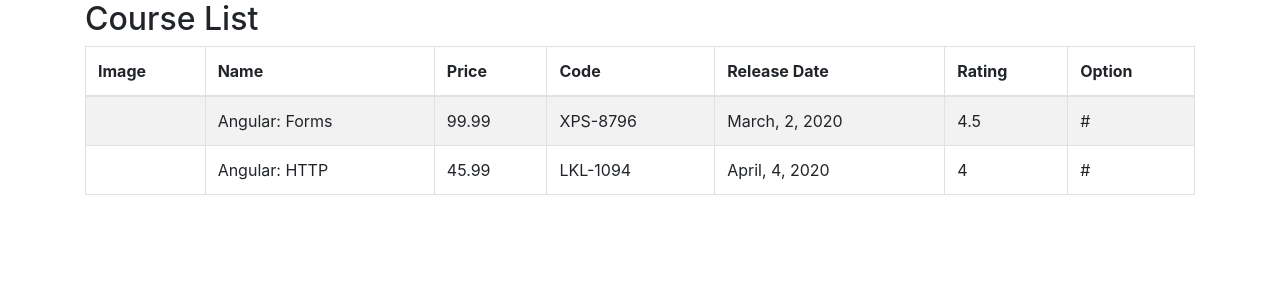
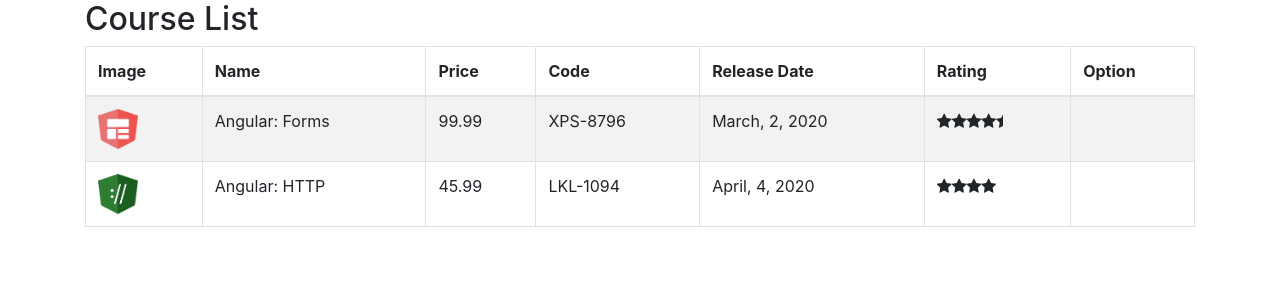
Before and after one commit to PauloAlves8039/Course-Manager-Angular, an Angular app: page / in a window 1280 px wide. Shown: the top 300 px of the page. Built offline with nearby package versions, Linux system fonts and the light colour scheme.

Commit message:
Implementando elementos para uso do componente Star

```diff
--- a/package.json
+++ b/package.json
@@ -20,6 +20,7 @@
     "@angular/platform-browser-dynamic": "~10.0.0",
     "@angular/router": "~10.0.0",
     "bootstrap": "^4.5.0",
+    "font-awesome": "^4.7.0",
     "rxjs": "~6.5.5",
     "tslib": "^2.0.0",
     "zone.js": "~0.10.3"
--- a/src/app/app.module.ts
+++ b/src/app/app.module.ts
@@ -1,3 +1,4 @@
+import { StartComponent } from './star/star.component';
 import { BrowserModule } from '@angular/platform-browser';
 import { NgModule } from '@angular/core';
 import { FormsModule } from '@angular/forms';
@@ -8,7 +9,8 @@
 @NgModule({
   declarations: [
     AppComponent,
-    CourseListComponent
+    CourseListComponent,
+    StartComponent
   ],
   imports: [
     BrowserModule,
--- a/src/app/courses/course-list.component.html
+++ b/src/app/courses/course-list.component.html
@@ -14,13 +14,15 @@
   </thead>
   <tbody>
     <tr *ngFor='let course of courses'>
-      <td>{{ course.imageUrl }}</td>
+      <td><img [src]='course.imageUrl' width='40' height='40'></td>
       <td>{{ course.name }}</td>
       <td>{{ course.price }}</td>
       <td>{{ course.code }}</td>
       <td>{{ course.releaseDate }}</td>
-      <td>{{ course.rating }}</td>
-      <td>#</td>
+      <td>
+        <app-star [rating]='course.rating'></app-star>
+      </td>
+      <td></td>
     </tr>
   </tbody>
 </table>
--- a/src/app/courses/course-list.component.ts
+++ b/src/app/courses/course-list.component.ts
@@ -21,7 +21,7 @@
       {
           id: 1,
           name: 'Angular: Forms',
-          imageUrl: '',
+          imageUrl: '../../assets/images/forms.png',
           price: 99.99,
           code: 'XPS-8796',
           duration: 120,
@@ -31,7 +31,7 @@
       {
           id: 2,
           name: 'Angular: HTTP',
-          imageUrl: '',
+          imageUrl: '../../assets/images/http.png',
           price: 45.99,
           code: 'LKL-1094',
           duration: 80,
--- /dev/null
+++ b/src/app/star/star.component.css
@@ -0,0 +1,3 @@
+.crop {
+  overflow: hidden;
+}
--- /dev/null
+++ b/src/app/star/star.component.html
@@ -0,0 +1,9 @@
+<div class="crop" [style.width.px]="startWidth" [title]="rating">
+  <div style="width: 100px;">
+    <span class="fa fa-star"></span>
+    <span class="fa fa-star"></span>
+    <span class="fa fa-star"></span>
+    <span class="fa fa-star"></span>
+    <span class="fa fa-star"></span>
+  </div>
+</div>
--- /dev/null
+++ b/src/app/star/star.component.ts
@@ -0,0 +1,26 @@
+/**
+ * @file: star.component.ts
+ * @author: Paulo Alves
+ * @description: responsável pela atribuição do componente estrela.
+ * @version 1.0.1 (29/06/2020)
+ */
+
+import { Component, OnChanges, Input } from '@angular/core';
+
+@Component({
+  selector: 'app-star',
+  templateUrl: '../star/star.component.html',
+  styleUrls: ['../star/star.component.css']
+})
+
+export class StartComponent implements OnChanges{
+
+  @Input()
+  rating: number = 0;
+
+  startWidth: number;
+
+  ngOnChanges(): void {
+    this.startWidth = this.rating * 74 / 5;
+  }
+}
--- a/src/styles.css
+++ b/src/styles.css
@@ -1 +1,3 @@
-@import '../node_modules/bootstrap/dist/css/bootstrap.min.css'
+@import '../node_modules/bootstrap/dist/css/bootstrap.min.css';
+
+@import '../node_modules/font-awesome/css/font-awesome.min.css';
```
Also changed, not shown: 1 other file (tests, documents, lock files or other folders).
